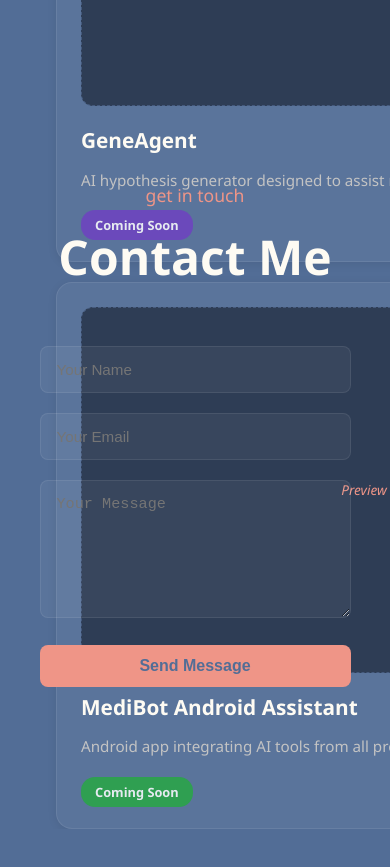
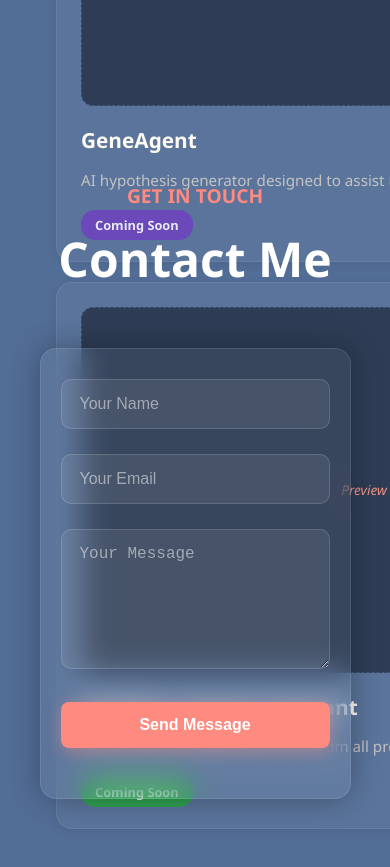
Before and after one commit to Zonish-Sheikh/Portfolio_Website, a plain HTML site: page index.html in a window 390 px wide. Shown: the part 8480-9347 px from the top of the page. Before the commit the page ends 9309 px from the top, so only its background shows below. Drawn offline with nearby package versions, Linux system fonts and the light colour scheme.

Commit message:
completed the contact page and all the other pages, however will keep pon making changes to the portfolio and will keep on updating when done with new projects

```diff
--- a/script.js
+++ b/script.js
@@ -166,16 +166,20 @@ document.addEventListener("DOMContentLoaded", () => {
   form.addEventListener("submit", function (e) {
     e.preventDefault();
 
-    // Example: just show message after "sending"
+    // Disable submit button temporarily
+    const submitBtn = form.querySelector("button[type='submit']");
+    submitBtn.disabled = true;
+    submitBtn.textContent = "Sending...";
     status.textContent = "Sending...";
-    status.style.color = "var(--hover-color)";
+    status.style.color = "#ffc107";
 
+    // Simulated sending
     setTimeout(() => {
-      status.textContent = "Thank you! Your message has been sent.";
+      status.textContent = "✅ Thank you! Your message has been sent.";
       status.style.color = "#28a745";
       form.reset();
+      submitBtn.disabled = false;
+      submitBtn.textContent = "Send Message";
     }, 1500);
-
-    // TODO: Replace with real sending logic (e.g. Formspree, EmailJS, backend API)
   });
 });
--- a/style.css
+++ b/style.css
@@ -894,11 +894,13 @@ section {
   overflow: hidden;
 }
 
+/* CONTACT PAGE CSS */
 
 .contact {
   padding: 80px 10%;
-  background-color: var(--second-bg-color);
+  background: linear-gradient(145deg, #2e3d55;, #2c3e64);
   color: var(--text-color);
+  min-height: 100vh;
 }
 
 .contact .main-text {
@@ -907,68 +909,83 @@ section {
 }
 
 .contact .main-text span {
-  color: var(--hover-color);
-  font-weight: 500;
-  font-size: 1.1rem;
-  display: block;
+  color: #ff8a80;
+  font-weight: 600;
+  font-size: 1.2rem;
+  text-transform: uppercase;
 }
 
 .contact .main-text h2 {
   font-size: var(--h2-font);
+  color: #ffffff;
   margin-top: 10px;
 }
 
 .contact-form {
-  max-width: 600px;
+  max-width: 650px;
   margin: 0 auto;
+  background: rgba(255, 255, 255, 0.05);
+  border: 1px solid rgba(255, 255, 255, 0.1);
+  border-radius: 16px;
+  padding: 40px;
+  backdrop-filter: blur(15px);
+  box-shadow: 0 0 30px rgba(0, 0, 0, 0.3);
 }
 
 .form-group {
-  margin-bottom: 20px;
+  margin-bottom: 25px;
 }
 
 .contact-form input,
 .contact-form textarea {
   width: 100%;
-  padding: 14px 16px;
-  border: none;
-  border-radius: 8px;
-  background: rgba(255, 255, 255, 0.05);
-  color: var(--text-color);
+  padding: 15px 18px;
+  background: rgba(255, 255, 255, 0.07);
+  border: 1px solid rgba(255, 255, 255, 0.15);
+  border-radius: 10px;
   font-size: 1rem;
+  color: #ffffff;
   outline: none;
-  transition: border 0.3s ease;
-  border: 1px solid var(--border, rgba(255, 255, 255, 0.1));
+  transition: 0.3s ease;
+}
+
+.contact-form input::placeholder,
+.contact-form textarea::placeholder {
+  color: rgba(255, 255, 255, 0.5);
 }
 
 .contact-form input:focus,
 .contact-form textarea:focus {
-  border-color: var(--hover-color);
+  border-color: #ff8a80;
+  background: rgba(255, 255, 255, 0.1);
 }
 
 .submit-btn {
-  background: var(--hover-color);
-  color: var(--bg-color);
-  padding: 12px 30px;
+  background: #ff8a80;
+  color: #fff;
+  padding: 14px 32px;
   border-radius: 8px;
   font-weight: 600;
   font-size: 1rem;
   border: none;
   cursor: pointer;
   transition: background 0.3s ease;
+  display: block;
+  margin: 0 auto;
+  box-shadow: 0 4px 15px rgba(255, 138, 128, 0.4);
 }
 
 .submit-btn:hover {
-  background: #ff6b6b;
-  color: #fff;
-  box-shadow: 0 0 10px rgba(239, 149, 135, 0.5);
+  background: #ff6e6e;
+  box-shadow: 0 6px 20px rgba(255, 110, 110, 0.5);
 }
 
 .form-status {
   text-align: center;
-  margin-top: 15px;
+  margin-top: 20px;
   font-size: 0.95rem;
-  color: var(--hover-color);
+  font-weight: 500;
+  color: #ffccbc;
 }
 
 @media (max-width: 600px) {
@@ -976,13 +993,11 @@ section {
     padding: 60px 5%;
   }
 
-  .contact-form input,
-  .contact-form textarea {
-    font-size: 0.95rem;
+  .contact-form {
+    padding: 30px 20px;
   }
 
   .submit-btn {
     width: 100%;
-    text-align: center;
   }
 }
```
